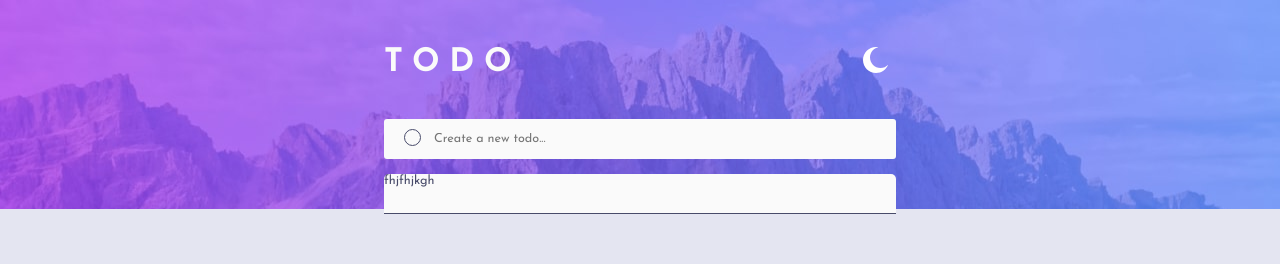
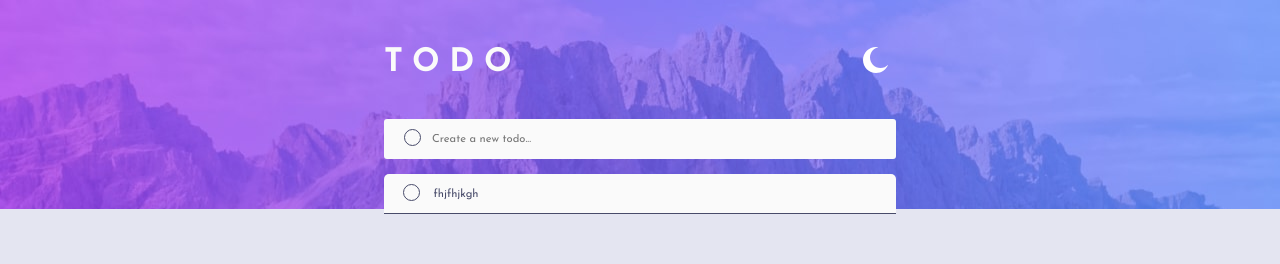
Before and after one commit to Mariia22/todo-react, a React (Create React App) app: page / in a window 1280 px wide. Shown: the top 264 px of the page. Built offline with nearby package versions, Linux system fonts and the light colour scheme.

Commit message:
add styles to form

```diff
--- a/src/components/Form/Form.module.scss
+++ b/src/components/Form/Form.module.scss
@@ -19,6 +19,7 @@
 }
 
 .formInput{
+  font-family: "Josefin Sans", sans-serif;
   width: 100%;
   height: 40px;
   background-color: var(--list);
@@ -26,6 +27,6 @@
   border-radius: 3px;
   border: 0;
   outline: 0;
-  font-size: .7em;
-  padding-left: 50px;
+  font-size: .7rem;
+  padding-left: 3rem;
 }
--- a/src/components/Form/Form.tsx
+++ b/src/components/Form/Form.tsx
@@ -14,6 +14,7 @@ export const FormComponent: React.FC = () => {
   function handleSubmit(event: React.FormEvent<HTMLFormElement>) {
     event.preventDefault();
     AddTodoAction(value);
+    setValue('');
   }
 
   return (
--- a/src/components/Todo/Todo.module.scss
+++ b/src/components/Todo/Todo.module.scss
@@ -4,16 +4,35 @@ input[type=checkbox]{
   display: none;
 }
 .todo{
+  position: relative;
   width: 100%;
   height: 40px;
   color: $very-dark-grayish-blue;
   border-bottom: 1px solid $very-dark-grayish-blue;
-  font-size: 0.7em;
+  font-size: .7rem;
+  padding-left: 1.3rem;
+  padding-top: .9rem;
 }
-
 .todoCheckBox{
   height: 15px;
   width: 15px;
   border-radius: 50%;
   border: 1px solid $very-dark-grayish-blue;
 }
+.todoText{
+  margin: 0;
+  padding-left: 1.8rem;
+}
+.todoCheckBox{
+  position:absolute;
+  top: 10px;
+  left: 19px;
+  display: block;
+  height: 17px;
+  width: 17px;
+  border-radius: 50%;
+  border:1px solid $very-dark-grayish-blue;
+}
+.todo_item-done label {
+  background: url("../../images/icon-check.svg") no-repeat center, linear-gradient(hsl(192, 100%, 67%), hsl(280, 87%, 65%)) ;
+}
--- a/src/components/Todo/Todo.tsx
+++ b/src/components/Todo/Todo.tsx
@@ -9,8 +9,9 @@ interface Props {
 export const Todo: React.FC<Props> = ({ id, checked, text }) => {
   return (
     <li className={style.todo}>
-      <input className={style.todoCheckBox} checked={checked} type='checkbox' />
-      <label>{text}</label>
+      <input checked={checked} type='checkbox' />
+      <label className={style.todoCheckBox}></label>
+      <span className={style.todoText}>{text}</span>
     </li>
   )
 }
```
